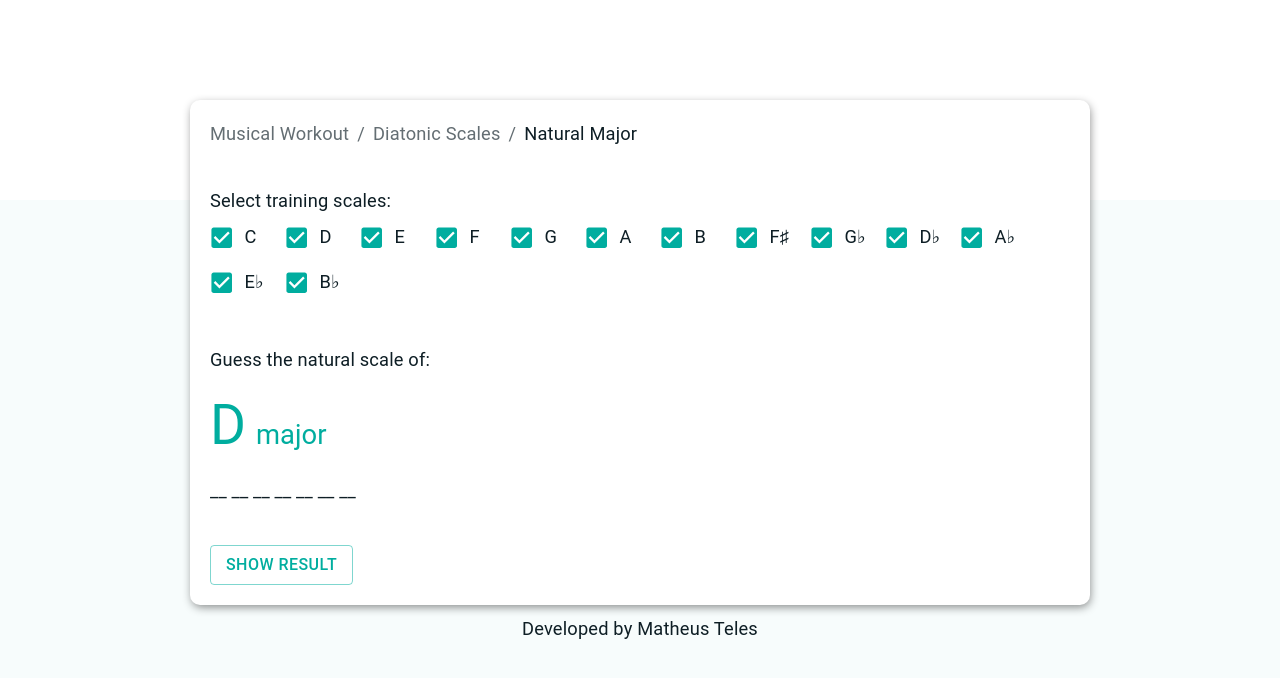
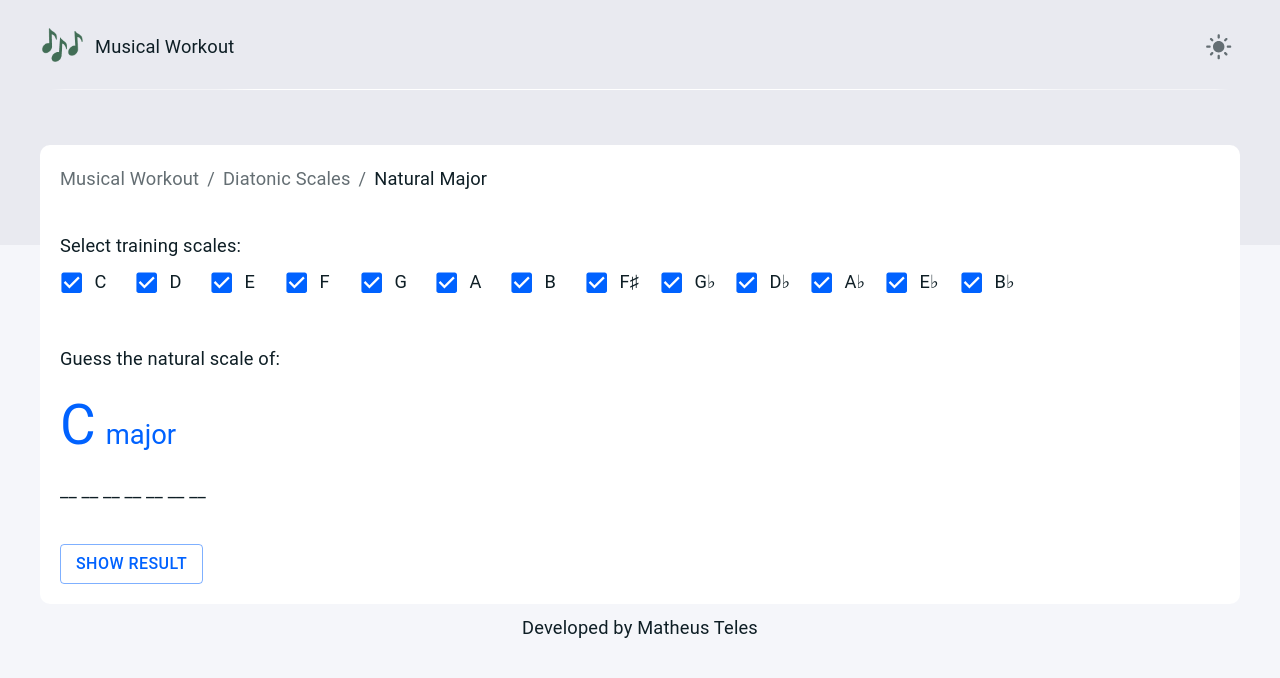
Before and after one commit to matheustdo/music-workout, a React (Create React App) app: page / in a window 1280 px wide. Shown: the top 678 px of the page. Built offline with nearby package versions, Linux system fonts and the light colour scheme.

Commit message:
Add header

```diff
--- a/package.json
+++ b/package.json
@@ -7,6 +7,7 @@
     "@babel/preset-react": "^7.16.7",
     "@emotion/react": "^11.7.1",
     "@emotion/styled": "^11.6.0",
+    "@mui/icons-material": "^5.4.1",
     "@mui/material": "^5.4.1",
     "@testing-library/jest-dom": "^5.16.2",
     "@testing-library/react": "^12.1.2",
@@ -20,6 +21,7 @@
     "react": "^17.0.2",
     "react-dom": "^17.0.2",
     "react-jss": "^10.9.0",
+    "react-router-dom": "^6.2.1",
     "react-scripts": "5.0.0",
     "web-vitals": "^2.1.4"
   },
--- /dev/null
+++ b/src/components/Header/index.jsx
@@ -0,0 +1,40 @@
+import DarkModeIcon from "@mui/icons-material/DarkMode";
+import LightModeIcon from "@mui/icons-material/LightMode";
+import { Typography } from "@mui/material";
+import IconButton from "@mui/material/IconButton";
+import { useContext } from "react";
+
+import { lightScheme } from "../../constants/schemes";
+import ThemeContext from "../../contexts/theming";
+import useStyles from "./styles";
+
+function Header() {
+  const classes = useStyles();
+  const { selectedTheme, switchTheme } = useContext(ThemeContext);
+
+  return (
+    <header className={classes.wrapper}>
+      <div className={classes.container}>
+        <div className={classes.topRow}>
+          <div className={classes.logo}>
+            <span className={classes.logoIcon}>🎶</span>
+            <Typography>Musical Workout</Typography>
+          </div>
+          <IconButton
+            onClick={() => switchTheme()}
+            style={{ color: selectedTheme.text.secondary }}
+          >
+            {selectedTheme === lightScheme ? (
+              <LightModeIcon />
+            ) : (
+              <DarkModeIcon />
+            )}
+          </IconButton>
+        </div>
+        <span className={classes.separator} />
+      </div>
+    </header>
+  );
+}
+
+export default Header;
--- /dev/null
+++ b/src/components/Header/styles.jsx
@@ -0,0 +1,55 @@
+import { createUseStyles } from "react-jss";
+
+import { sizes } from "../../constants/layout";
+
+const useStyles = createUseStyles((theme) => ({
+  wrapper: {
+    position: "relative",
+    display: "flex",
+    justifyContent: "center",
+    padding: "0px 20px",
+
+    "&::before": {
+      content: "''",
+      width: "100%",
+      top: 0,
+      bottom: -100,
+      position: "absolute",
+      backgroundColor: theme.background.tertiary,
+      zIndex: -1,
+    },
+  },
+  container: {
+    display: "flex",
+    flexDirection: "column",
+    width: "100%",
+    maxWidth: sizes.pageMaxWidth,
+    marginBottom: 20,
+    padding: "20px 0px",
+  },
+  topRow: {
+    display: "flex",
+    flexDirection: "row",
+    alignItems: "center",
+    justifyContent: "space-between",
+  },
+  separator: {
+    backgroundColor: theme.background.secondary,
+    height: 1,
+    width: "100%",
+    margin: "15px 0px",
+    borderRadius: "100%",
+  },
+  logo: {
+    display: "flex",
+    alignItems: "center",
+  },
+  logoIcon: {
+    fontSize: 36,
+    marginRight: 10,
+    filter:
+      "invert(0%) sepia(0%) saturate(100%) hue-rotate(300deg) brightness(100%) contrast(130%);",
+  },
+}));
+
+export default useStyles;
--- a/src/constants/definitions.jsx
+++ b/src/constants/definitions.jsx
@@ -1,5 +1,3 @@
-export const general = {};
-
 export const pitchList = [
   "C",
   "D",
@@ -24,6 +22,20 @@ export const pitchLabels = {
   G: "G",
   A: "A",
   B: "B",
+  Cb: "C♭",
+  Db: "D♭",
+  Eb: "E♭",
+  Fb: "F♭",
+  Gb: "G♭",
+  Ab: "A♭",
+  Bb: "B♭",
+  Cbb: "C𝄫",
+  Dbb: "D𝄫",
+  Ebb: "E𝄫",
+  Fbb: "F𝄫",
+  Gbb: "G𝄫",
+  Abb: "A𝄫",
+  Bbb: "B𝄫",
   "C#": "C♯",
   "D#": "D♯",
   "E#": "E♯",
@@ -31,13 +43,6 @@ export const pitchLabels = {
   "G#": "G♯",
   "A#": "A♯",
   "B#": "B♯",
-  Cb: "C♭",
-  Db: "D♭",
-  Eb: "E♭",
-  Fb: "F♭",
-  Gb: "G♭",
-  Ab: "A♭",
-  Bb: "B♭",
   "C##": "C𝄪",
   "D##": "D𝄪",
   "E##": "E𝄪",
@@ -45,159 +50,131 @@ export const pitchLabels = {
   "G##": "G𝄪",
   "A##": "A𝄪",
   "B##": "B𝄪",
-  Cbb: "C𝄫",
-  Dbb: "D𝄫",
-  Ebb: "E𝄫",
-  Fbb: "F𝄫",
-  Gbb: "G𝄫",
-  Abb: "A𝄫",
-  Bbb: "B𝄫",
 };
 
 export const pitches = {
   C: {
     key: "C",
-    label: "C",
     diatonic: {
       naturalMajor: ["C", "D", "E", "F", "G", "A", "B"],
     },
   },
   D: {
     key: "D",
-    label: "D",
     diatonic: {
       naturalMajor: ["D", "E", "F#", "G", "A", "B", "C#"],
     },
   },
   E: {
     key: "E",
-    label: "E",
     diatonic: {
       naturalMajor: ["E", "F#", "G#", "A", "B", "C#", "D#"],
     },
   },
   F: {
     key: "F",
-    label: "F",
     diatonic: {
       naturalMajor: ["F", "G", "A", "Bb", "C", "D", "E"],
     },
   },
   G: {
     key: "G",
-    label: "G",
     diatonic: {
       naturalMajor: ["G", "A", "B", "C", "D", "E", "F#"],
     },
   },
   A: {
     key: "A",
-    label: "A",
     diatonic: {
       naturalMajor: ["A", "B", "C#", "D", "E", "F#", "G#"],
     },
   },
   B: {
     key: "B",
-    label: "B",
     diatonic: {
       naturalMajor: ["B", "C#", "D#", "E", "F#", "G#", "A#"],
     },
   },
   Cb: {
     key: "Cb",
-    label: "C♭",
     diatonic: {
       naturalMajor: ["Cb", "Db", "Eb", "Fb", "Gb", "Ab", "Bb"],
     },
   },
   Db: {
     key: "Db",
-    label: "D♭",
     diatonic: {
       naturalMajor: ["Db", "Eb", "F", "Gb", "Ab", "Bb", "C"],
     },
   },
   Eb: {
     key: "Eb",
-    label: "E♭",
     diatonic: {
       naturalMajor: ["Eb", "F", "G", "Ab", "Bb", "C", "D"],
     },
   },
   Fb: {
     key: "Fb",
-    label: "F♭",
     diatonic: {
       naturalMajor: ["Fb", "Gb", "Ab", "Bbb", "Cb", "Db", "Eb"],
     },
   },
   Gb: {
     key: "Gb",
-    label: "G♭",
     diatonic: {
       naturalMajor: ["Gb", "Ab", "Bb", "Cb", "Db", "Eb", "F"],
     },
   },
   Ab: {
     key: "Ab",
-    label: "A♭",
     diatonic: {
       naturalMajor: ["Ab", "Bb", "C", "Db", "Eb", "F", "G"],
     },
   },
   Bb: {
     key: "Bb",
-    label: "B♭",
     diatonic: {
       naturalMajor: ["Bb", "C", "D", "Eb", "F", "G", "A"],
     },
   },
   "C#": {
     key: "C#",
-    label: "C♯",
     diatonic: {
       naturalMajor: ["C#", "D#", "E#", "F#", "G#", "A#", "B#"],
     },
   },
   "D#": {
     key: "D#",
-    label: "D♯",
     diatonic: {
       naturalMajor: ["D#", "E#", "F#", "G#", "A#", "B", "C#"],
     },
   },
   "E#": {
     key: "E#",
-    label: "E♯",
     diatonic: {
       naturalMajor: ["E#", "F##", "G##", "A#", "B#", "C##", "D##"],
     },
   },
   "F#": {
     key: "F#",
-    label: "F♯",
     diatonic: {
       naturalMajor: ["F#", "G#", "A#", "B", "C#", "D#", "E#"],
     },
   },
   "G#": {
     key: "G#",
-    label: "G♯",
     diatonic: {
       naturalMajor: ["G#", "A#", "B#", "C#", "D#", "E#", "F##"],
     },
   },
   "A#": {
     key: "A#",
-    label: "A♯",
     diatonic: {
       naturalMajor: ["A#", "B#", "C##", "D#", "E#", "F##", "G##"],
     },
   },
   "B#": {
     key: "B#",
-    label: "B♯",
     diatonic: {
       naturalMajor: ["B#", "C##", "D##", "E#", "F##", "G##", "A##"],
     },
--- /dev/null
+++ b/src/constants/layout.jsx
@@ -0,0 +1,3 @@
+export const sizes = {
+  pageMaxWidth: 1200,
+};
--- a/src/constants/schemes.jsx
+++ b/src/constants/schemes.jsx
@@ -1,10 +1,15 @@
 export const lightScheme = {
-  primary: "#00ad9f",
-  secondary: "#f2c600",
+  primary: "#0062FF",
+  secondary: "#DA0037",
+  orange: "#FF974A",
+  yellow: "#FFC542",
+  blue: "#6AC0FF",
+  ocean: "#0062FF",
+  red: "#FC5A5A",
   background: {
-    main: "#f7fcfc",
-    secondary: "#ffffff",
-    tertiary: "#ffffff",
+    main: "#F5F6FA",
+    secondary: "#FFFFFF",
+    tertiary: "#E9EAF0",
   },
   text: {
     primary: "#0e1e25",
@@ -13,15 +18,20 @@ export const lightScheme = {
 };
 
 export const darkScheme = {
-  primary: "#00ad9f",
-  secondary: "#f2c600",
+  primary: "#6AC0FF",
+  secondary: "#DA0037",
+  orange: "#FF974A",
+  yellow: "#FFC542",
+  blue: "#6AC0FF",
+  ocean: "#0062FF",
+  red: "#FC5A5A",
   background: {
-    main: "#020b0d",
-    secondary: "#0e1e25",
-    tertiary: "#021117",
+    main: "#16191C",
+    secondary: "#1F2327",
+    tertiary: "#292E33",
   },
   text: {
-    primary: "#e5e7e8",
-    secondary: "#969da1",
+    primary: "#FBFBFC",
+    secondary: "#696973",
   },
 };
--- a/src/contexts/theming.jsx
+++ b/src/contexts/theming.jsx
@@ -23,7 +23,7 @@ export function ThemeProvider({ children }) {
    * Load last selected theme or the prefered color scheme.
    */
   useEffect(() => {
-    const savedTheme = localStorage.getItem("@ora/lastTheme");
+    const savedTheme = localStorage.getItem("@musical-workout/lastTheme");
 
     if (savedTheme) {
       setSelectedTheme(savedTheme === "light" ? lightScheme : darkScheme);
@@ -35,13 +35,13 @@ export function ThemeProvider({ children }) {
   /**
    * Switch the theme mode between light, dark or an auto value based on css prefers-color-scheme.
    */
-  function switchTheme(themingMode) {
-    if (themingMode === "light" || themingMode === "dark") {
-      setSelectedTheme(themingMode === "light" ? lightScheme : darkScheme);
-      localStorage.setItem("@ora/lastTheme", themingMode);
+  function switchTheme() {
+    if (selectedTheme === lightScheme) {
+      setSelectedTheme(darkScheme);
+      localStorage.setItem("@musical-workout/lastTheme", "dark");
     } else {
-      setSelectedTheme(prefersDarkMode ? darkScheme : lightScheme);
-      localStorage.removeItem("@ora/lastTheme");
+      setSelectedTheme(lightScheme);
+      localStorage.setItem("@musical-workout/lastTheme", "ligth");
     }
   }
 
--- a/src/index.jsx
+++ b/src/index.jsx
@@ -1,17 +1,18 @@
 import { CssBaseline } from "@mui/material";
 import React from "react";
 import ReactDOM from "react-dom";
+import "./assets/css/styles.css";
+import { BrowserRouter } from "react-router-dom";
 
-import "./assets/css/styles.css";
 import { ThemeProvider } from "./contexts/theming";
-import ScalesTrainer from "./pages/ScalesTrainer";
+import Router from "./router";
 
 ReactDOM.render(
-  <React.StrictMode>
+  <BrowserRouter>
     <ThemeProvider>
       <CssBaseline />
-      <ScalesTrainer />
+      <Router />
     </ThemeProvider>
-  </React.StrictMode>,
+  </BrowserRouter>,
   document.getElementById("root")
 );
--- a/src/pages/ScalesTrainer/index.jsx
+++ b/src/pages/ScalesTrainer/index.jsx
@@ -8,23 +8,16 @@ import {
 } from "@mui/material";
 import { useState } from "react";
 
-import { pitches, pitchList } from "../../constants/definitions";
+import { pitches, pitchLabels, pitchList } from "../../constants/definitions";
+import { getRandom } from "../../util/functions";
 import useStyles from "./styles";
-
-/**
- * Randomizes a note from pitch list.
- * @returns A random note from pitch list
- */
-function randomNote(list) {
-  return list[Math.floor(Math.random() * list.length)];
-}
 
 /**
  * This pages does the major scale training.
  */
 function ScalesTrainer() {
   const classes = useStyles();
-  const [note, setNote] = useState(randomNote(pitchList));
+  const [note, setNote] = useState(getRandom(pitchList));
   const [result, setResult] = useState();
   const [checkedPitches, setCheckedPitches] = useState(pitchList);
 
@@ -33,10 +26,10 @@ function ScalesTrainer() {
    */
   function handleNextButton() {
     if (result) {
-      let newNote = randomNote(checkedPitches);
+      let newNote = getRandom(checkedPitches);
 
       while (newNote === note) {
-        newNote = randomNote(checkedPitches);
+        newNote = getRandom(checkedPitches);
       }
 
       setNote(newNote);
@@ -64,7 +57,6 @@ function ScalesTrainer() {
 
   return (
     <div className={classes.container}>
-      <div className={classes.header} />
       <div className={classes.contentWrapper}>
         <div className={classes.content}>
           <Breadcrumbs>
@@ -77,6 +69,7 @@ function ScalesTrainer() {
             <FormGroup className={classes.checkItems}>
               {pitchList.map((pitch) => (
                 <FormControlLabel
+                  key={pitch}
                   control={
                     <Checkbox
                       defaultChecked
@@ -85,7 +78,7 @@ function ScalesTrainer() {
                       }
                     />
                   }
-                  label={pitches[pitch].label}
+                  label={pitchLabels[pitch]}
                   className={classes.checkItem}
                   disableTypography
                 />
@@ -97,7 +90,7 @@ function ScalesTrainer() {
               Guess the natural scale of:
             </Typography>
             <Typography variant="h3" display="inline" color="primary">
-              {pitches[note].label}
+              {pitchLabels[note]}
             </Typography>
             <Typography
               style={{ marginLeft: 10 }}
--- a/src/pages/ScalesTrainer/styles.jsx
+++ b/src/pages/ScalesTrainer/styles.jsx
@@ -1,19 +1,14 @@
 import { createUseStyles } from "react-jss";
+
+import { sizes } from "../../constants/layout";
 
 const useStyles = createUseStyles((theme) => ({
   container: {
     display: "flex",
     justifyContent: "center",
   },
-  header: {
-    position: "absolute",
-    backgroundColor: theme.background.tertiary,
-    height: 200,
-    width: "100%",
-  },
   contentWrapper: {
-    position: "absolute",
-    top: 100,
+    position: "relative",
     width: "100%",
     display: "flex",
     justifyContent: "center",
@@ -24,9 +19,8 @@ const useStyles = createUseStyles((theme) => ({
   content: {
     backgroundColor: theme.background.secondary,
     borderRadius: 10,
-    maxWidth: 900,
+    maxWidth: sizes.pageMaxWidth,
     width: "100%",
-    boxShadow: "1px 3px 10px -1px rgba(0,0,0,0.47)",
     padding: 20,
   },
   guessSection: {
--- /dev/null
+++ b/src/router.jsx
@@ -0,0 +1,20 @@
+import { Routes, Route } from "react-router-dom";
+
+import Header from "./components/Header";
+import ScalesTrainer from "./pages/ScalesTrainer";
+
+/**
+ *
+ */
+function Router() {
+  return (
+    <>
+      <Header />
+      <Routes>
+        <Route path="/" element={<ScalesTrainer />} />
+      </Routes>
+    </>
+  );
+}
+
+export default Router;
--- /dev/null
+++ b/src/util/functions.jsx
@@ -0,0 +1,7 @@
+/**
+ * Randomizes a note from pitch list.
+ * @returns A random note from pitch list
+ */
+export function getRandom(list) {
+  return list[Math.floor(Math.random() * list.length)];
+}
```
Also changed, not shown: 1 other file (tests, documents, lock files or other folders).
